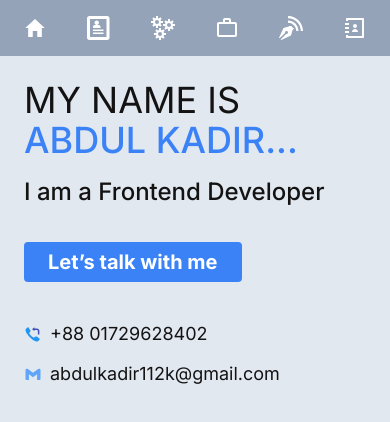
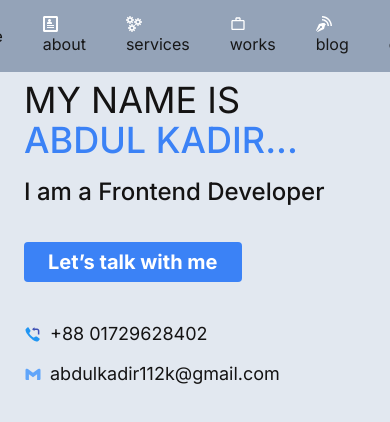
Before and after one commit to abdulKadir112/Abduk-Kadir1, a Next.js app: page / in a window 390 px wide. Shown: the top 422 px of the page. Built offline with nearby package versions, Linux system fonts and the light colour scheme.

Commit message:
updeated cv

```diff
--- a/app/components/AboutContent.jsx
+++ b/app/components/AboutContent.jsx
@@ -49,7 +49,7 @@ const AboutContent = () => {
                 Frontend Developer with <span className="text-blue-500">React</span>
               </p>
               <a
-                href="https://drive.google.com/file/d/1RAhCTLHVcr_AWakxPGeya0jlTbc2wfYt/view?usp=sharing"
+                href="https://drive.google.com/file/d/1D6QoFYyUMS-e1_9wa4D6h1VfHpv4VCtr/view?usp=sharing"
                 className="flex items-center gap-2.5 justify-center px-10 py-4 font-semibold mt-10 text-white bg-blue-500 rounded hover:bg-blue-600"
               >
                 Download Resume <FaArrowDown />
--- a/app/components/Navbar.jsx
+++ b/app/components/Navbar.jsx
@@ -65,7 +65,7 @@ const Navbar = () => {
           <div className="flex items-center gap-1 pt-4">
             <a
               className="text-slate-100 font-semibold text-xl uppercase px-3 hover:underline hover:underline-offset-8"
-              href="https://drive.google.com/file/d/1RAhCTLHVcr_AWakxPGeya0jlTbc2wfYt/view?usp=sharing"
+              href="https://drive.google.com/file/d/1D6QoFYyUMS-e1_9wa4D6h1VfHpv4VCtr/view?usp=sharing"
             >
               Resume
             </a>
@@ -78,14 +78,14 @@ const Navbar = () => {
     <div
         className={`${
           isOpen ? "hidden" : "flex"
-        }  md:hidden justify-center gap-x-10 items-center w-full text-2xl bg-slate-400 py-4 fixed top-0 z-[1100] `}
+        }  md:hidden justify-center gap-x-10 items-center w-full bg-slate-400 py-4 fixed top-0 z-[1100] `}
       >
-        <Link href="/" ><IoMdHome className="text-white" /></Link>
-        <Link href="about" ><ImProfile className="text-white" /></Link>
-        <Link href="services" ><GrServices className="text-white" /></Link>
-        <Link href="works" ><MdOutlineWorkOutline className="text-white" /></Link>
-        <Link href="blogs" ><ImBlog className="text-white" /></Link>
-        <Link href="contact" ><RiContactsBook3Line className="text-white" /></Link>
+        <Link href="/" className="flex items-center" ><IoMdHome className="text-white" />home</Link>
+        <Link href="about" ><ImProfile className="text-white" />about</Link>
+        <Link href="services" ><GrServices className="text-white" />services</Link>
+        <Link href="works" ><MdOutlineWorkOutline className="text-white" />works</Link>
+        <Link href="blogs" ><ImBlog className="text-white" />blog</Link>
+        <Link href="contact" ><RiContactsBook3Line className="text-white" />contact</Link>
 
       </div>
     </>
--- a/package.json
+++ b/package.json
@@ -15,8 +15,8 @@
     "express": "^4.21.2",
     "next": "15.0.2",
     "nodemailer": "^6.9.16",
-    "react": "19.0.0-rc-02c0e824-20241028",
-    "react-dom": "19.0.0-rc-02c0e824-20241028",
+    "react": "^18.2.0",
+    "react-dom": "^18.2.0",
     "react-icons": "^5.3.0"
   },
   "devDependencies": {
```
Also changed, not shown: public/kadir 1.png, 1 other file (tests, documents, lock files or other folders).
